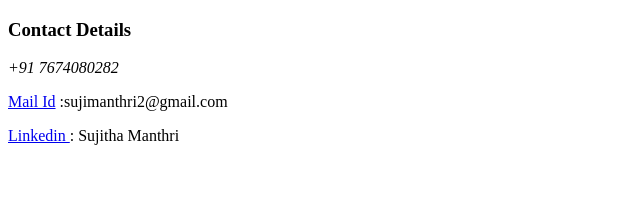
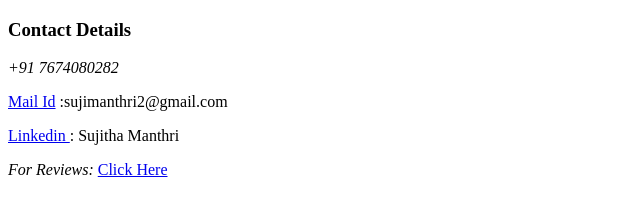
Before and after one commit to Suji714/cv, a plain HTML site: page contacts.html in a window 1280 px wide. Shown: the whole page, without its empty margins (0-640 px from the left). Drawn offline with Linux system fonts and the light colour scheme.

Commit message:
Update contacts.html

```diff
--- a/contacts.html
+++ b/contacts.html
@@ -8,6 +8,6 @@
     <p> <i>+91 7674080282</i> </p>
     <p><a href="https://mail.google.com/mail/u/0/?ogbl#inbox?compose=new"> Mail Id</a> :sujimanthri2@gmail.com </p>
     <p> <a href="https://www.linkedin.com/in/sujitha-manthri-b332b824a/"> Linkedin </a>  : Sujitha Manthri </p>
-
+    <p> <i> For Reviews: </i> <a href="form.html" > Click Here </a> </p>
 </body>
 </html>
```
